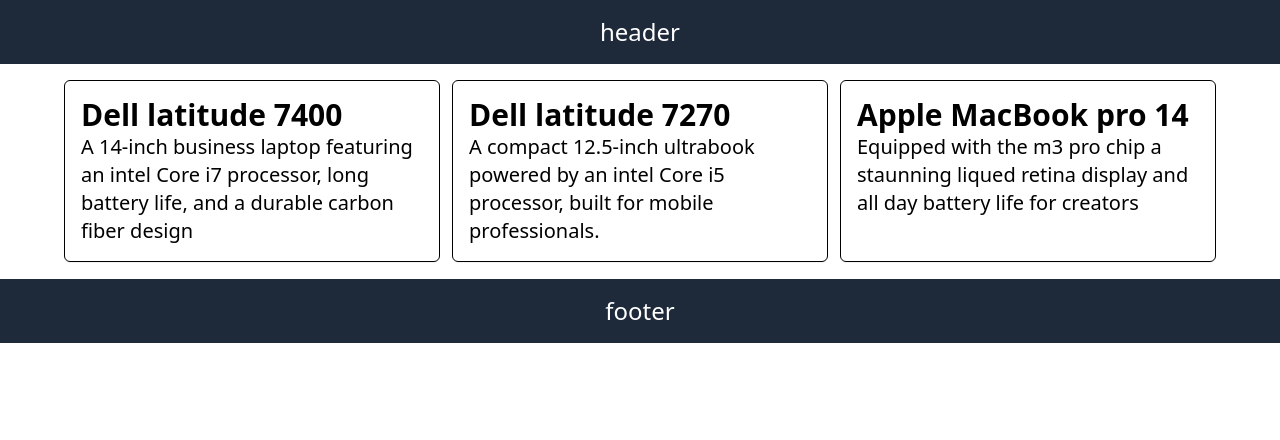
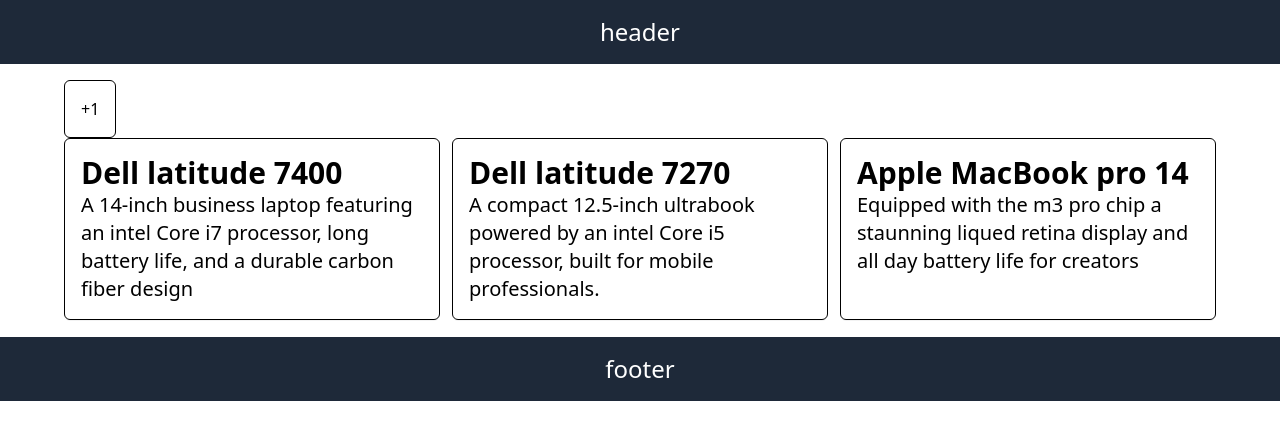
Before and after one commit to mohammadmohammadi785-crypto/New_Next_app_in_august_13_2026, a Next.js app: page /product in a window 1280 px wide. Shown: the top 440 px of the page. Built offline with nearby package versions, Linux system fonts and the light colour scheme.

Commit message:
Changes added

```diff
--- a/src/app/(root)/product/page.tsx
+++ b/src/app/(root)/product/page.tsx
@@ -2,14 +2,18 @@
 import { listPriducts } from "@/db/product";
 import { singleProduct } from "@/types/product.type";
 import ProductCard from "@/components/Product-Card";
+import Counter from "@/components/Counter";
 
 export default function page() {
   const [value, setValue] = useState(1);
   return (
-    <div className="w-full max-w-6xl mx-auto my-4 grid md:grid-cols-3 gap-3 grid-cols-1">
-      {listPriducts.map((pro: singleProduct) => {
-        return <ProductCard key={pro.id} product={pro} />;
-      })}
+    <div className="w-full max-w-6xl mx-auto my-4">
+      <Counter setValue={setValue} />
+      <div className="grid md:grid-cols-3 gap-3 grid-cols-1">
+        {listPriducts.map((pro: singleProduct) => {
+          return <ProductCard key={pro.id} product={pro} />;
+        })}
+      </div>
     </div>
   );
 }
--- a/src/components/Counter.tsx
+++ b/src/components/Counter.tsx
@@ -0,0 +1,14 @@
+import React from "react";
+
+export default function Counter({ setValue }: { setValue: any }) {
+  return (
+    <div>
+      <button
+        className="p-4 border rounded-md"
+        onClick={() => setValue((prev: number) => prev + 1)}
+      >
+        +1
+      </button>
+    </div>
+  );
+}
```
